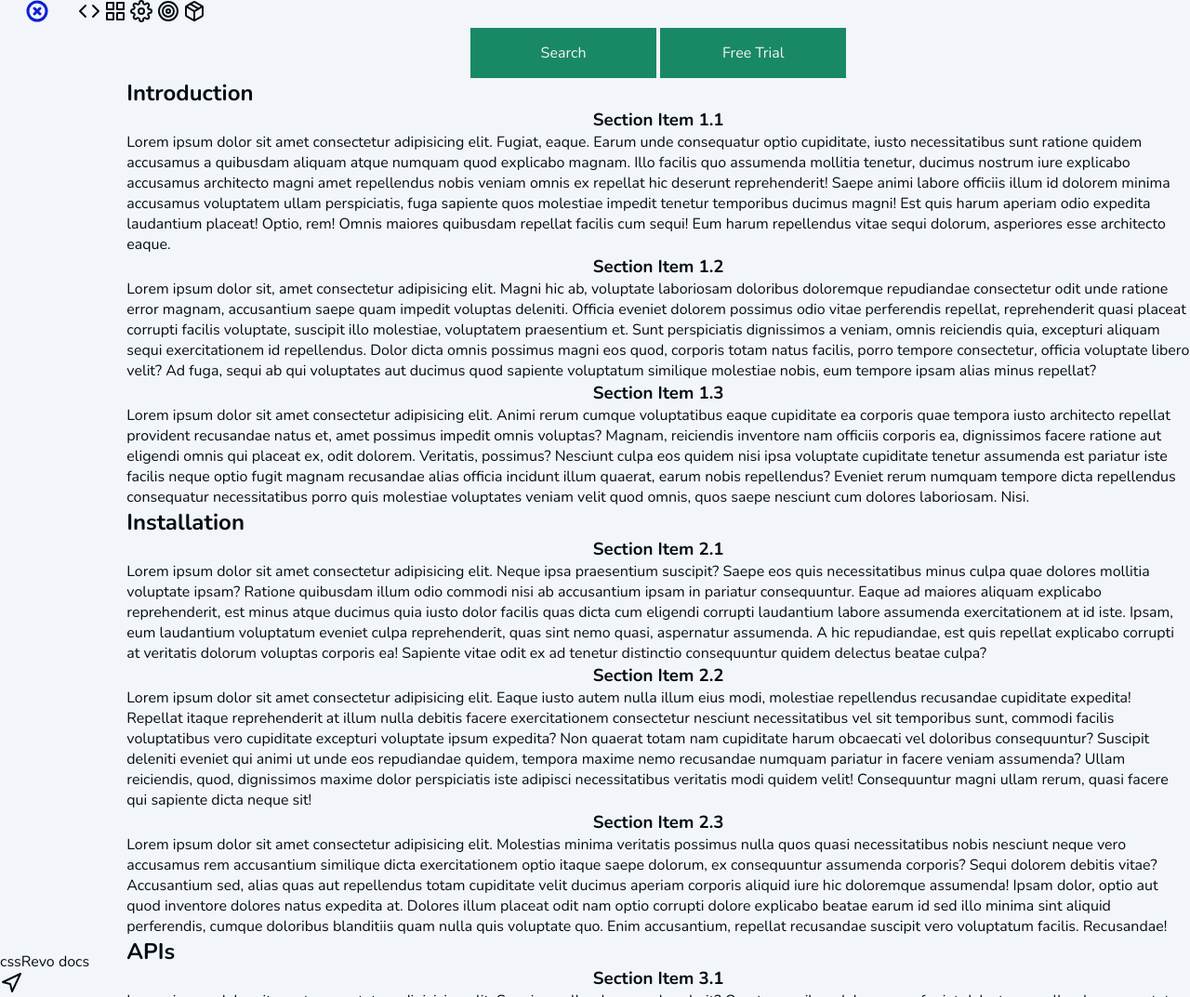
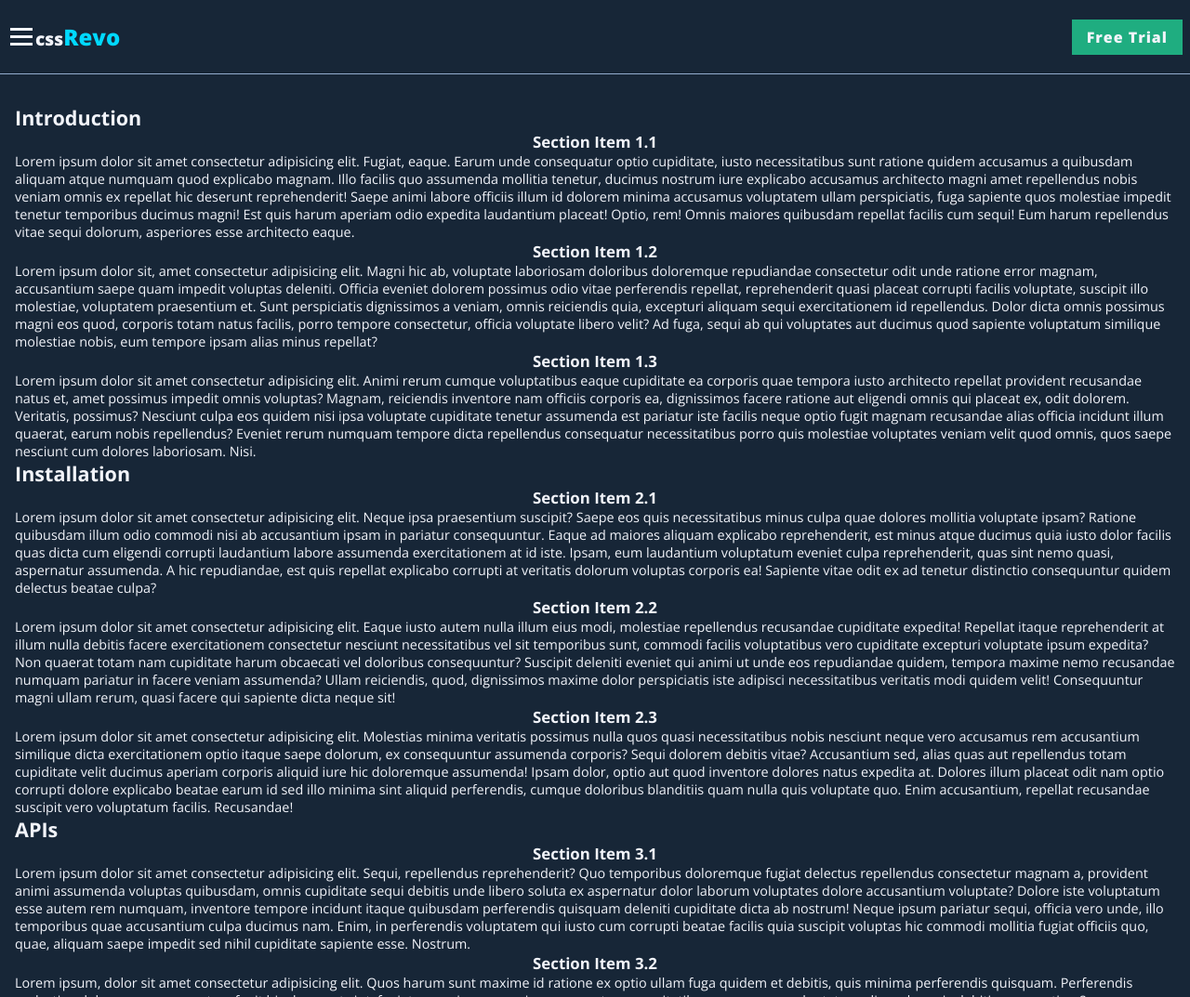
Before and after one commit to JessIxAm/cssrevo, a plain HTML site: page index.html in a window 1280 px wide. Shown: the top 1073 px of the page at 93% size. Drawn offline with nearby package versions, Linux system fonts and the light colour scheme.

Commit message:
index.html[edited] -- font-family changed --edited Body ++ css/style.css[edited] -- complete #menu-up -- #navbar is now fixed and pop up with a checkbox

```diff
--- a/css/style.css
+++ b/css/style.css
@@ -1,13 +1,183 @@
-html{
-     font-family: 'Nunito', sans-serif;
-     background-color: #f2f5fa;
-     color: #060c14;
+/** COMMON START**/
+:root{
+     --color-primary:#f2f4fa;
+     --color-secondary:#00d9ff;
+     --color-accent: #1fad80;
+     --color-border: #93acce;
+
+
+     --bg-color-dark: #172637;
+     --bg-color-code: #2f4b64;
 }
 
+html{
+     font-family: 'Open Sans', sans-serif;
+     background-color: var(--bg-color-dark);
+     color: var(--color-primary);
+
+     overflow-x: hidden;
+}
+body{
+     font-size: .9rem;
+     font-weight: 300;
+}
+
+#wrapper{
+     min-height: 100vh;
+
+     position: relative;
+     padding-top: 4rem;
+     margin:0 auto;
+
+}
+/**COMMON END**/
+
+
+
+#menu-up{
+     position: fixed;
+     top:0;
+     left:0;
+     right: 0;
+     height: 80px;
+
+     justify-content: space-between;
+     padding: 1rem .5rem;
+
+     background-color: var(--bg-color-dark);
+     z-index: 100;
+     border-bottom: .3px solid var(--color-border);
+}
+#logo-container{
+     position: relative;
+}
+
+/** menu toggler starts **/
+label{
+     /*   background-color: black;*/
+     width: 30px;
+     height: 30px;
+
+     position: relative;
+}
+span.hbg{
+     height: 3px;
+     width: 24px;
+     background-color:var(--color-primary);
+
+     position: relative;
+     transition: transform .5s ease-in;
+}
+span.hbg::before,
+span.hbg::after{
+     content: '';
+     position: absolute;
+     background-color: inherit;
+     height: inherit;
+     width: inherit;
+
+     transition: transform .5s ease-in;
+}
+span.hbg::before{
+     top: -8px;
+}
+span.hbg::after{
+     top:8px;
+}
+
+input[type="checkbox"]{
+     width: 30px;
+     height: 30px;
+
+     position:absolute;
+     top: 0px;
+     left: 0px;
+}
+
+input[type="checkbox"]:checked ~ #navbar{
+     opacity: 1;
+     display: block;
+}
+input[type="checkbox"]:checked ~ #menu-up .hbg{
+     background-color: var(--color-secondary);
+
+     transform: rotate(45deg);
+}
+input[type="checkbox"]:checked ~ #menu-up .hbg::before,
+input[type="checkbox"]:checked ~ #menu-up .hbg::after{
+     transform: rotate(90deg);
+     top:0;
+}
+
+/** menu toggler ends **/
+
+
+/** logo starts **/
+.logo{
+}
+.logo h2{
+     font-weight: 900;
+     font-size: 1.2rem;
+     color: var(--color-primary);
+}
+.logo h2 span{
+     font-size: 1.5rem;
+     color: var(--color-secondary);
+
+}
+/** logo ends **/
+
+/**button starts**/
+.button-container #search{
+     display: none;
+}
 button{
-     width: 200px;
-     white-space: nowrap;
-     background-color: #198865;
-     padding:1rem .5rem;
-     color: #f2f5fa ;
+     background-color: var(--color-accent);
+     padding:.5rem 1rem;
+     color: var(--color-primary) ;
+     letter-spacing: 1px;
+     font-weight: 800;
+     font-size: 1rem;
+
+     transition: all .3s ease-in;
 }
+button:hover,
+button:focus{
+     background-color: var(--color-primary);
+     color: var(--color-accent);
+}
+/** button ends **/
+
+/**side menu starts**/
+#navbar{
+     background-color: var(--bg-color-dark);
+     min-height: 100vh;
+     width: 20%;
+     min-width: 200px;
+
+     position: fixed;
+     top:0;
+     left:0;
+     right: 0;
+
+     opacity: 0;
+
+     border-right: 1px solid var(--color-border) ;
+     padding: 5rem 0 1rem;
+
+     font-size: .8rem;
+}
+/**side menu ends**/
+
+
+
+
+#main-doc{
+     padding-top:3rem ;
+}
+
+
+
+#main-section-container{
+     padding: 0 1rem;
+}
--- a/index.html
+++ b/index.html
@@ -11,9 +11,9 @@
 
      <link rel="shortcut icon" href="images/layers.svg" type="image/x-icon">
      <!-- font -->
-     <!-- nunito from google fonts -->
-     <link rel="preconnect" href="https://fonts.gstatic.com" />
-     <link href="https://fonts.googleapis.com/css2?family=Nunito:ital,wght@0,300;0,400;0,700;0,900;1,300;1,400;1,700&display=swap" rel="stylesheet" />
+     <!-- Open Sans from google fonts -->
+     <link rel="preconnect" href="https://fonts.gstatic.com">
+     <link href="https://fonts.googleapis.com/css2?family=Open+Sans:ital,wght@0,300;0,400;0,700;0,800;1,300&display=swap" rel="stylesheet">
 
      <!-- feathericons -->
      <script src="https://cdn.jsdelivr.net/npm/feather-icons/dist/feather.min.js"></script>
@@ -27,25 +27,37 @@
 <body>
 
 
+     <div id="wrapper" class="flex">
+          <input type="checkbox" id="checkbox" name="checkbox">
+          <nav id="menu-up" class="flex">
+               <div id="logo-container" class="flex">
 
-     <i data-feather="x-circle" style="color:#0c21d2;  stroke-width: 3;width:80px; font-size: 38px; "></i>
-     <i data-feather="code"></i>
-     <i data-feather="grid"></i>
+                    <label for="checkbox" class="flex">
+                         <span class="hbg"></span>
+                    </label>
+                    <header class="logo flex">
+                         <h2>css<span>Revo</span></h2>
+                    </header>
+               </div>
 
-     <i data-feather="settings"></i>
-     <i data-feather="target"></i>
+               <div class="button-container flex">
+                    <div class="search-container flex" id="search">
+                         <input type="text" placeholder="search" />
+                         <i class="search" data-feather="search"></i>
+                    </div>
+                    <button>Free Trial</button>
+               </div>
 
+          </nav>
+          <nav id="navbar">
+               <header class="logo flex">
 
-
-
-     <i data-feather="package"></i>
-
-
-
-     <div id="wrapper" class="flex">
-          <nav id="navbar">
-               <header class="logo">cssRevo docs</header>
+               </header>
                <ul>
+                    <li class="search-container flex" id="li-search">
+                         <input type="text" placeholder="search" />
+                         <i class="search" data-feather="search"></i>
+                    </li>
                     <li>
                          <h1>
                               <i data-feather="navigation"></i>
@@ -115,12 +127,9 @@
 
                </ul>
           </nav>
+
           <main id="main-doc" class="flex_col">
-               <nav id="menu">
-                    <button>Search</button>
-                    <button>Free Trial</button>
-               </nav>
-               <div class="main-section-container">
+               <div id="main-section-container">
                     <section class="main-section" id="introduction">
                          <header>
                               <h1>Introduction</h1>
```
Also changed, not shown: css/template.css (+17 -1 lines), 2 other files.
